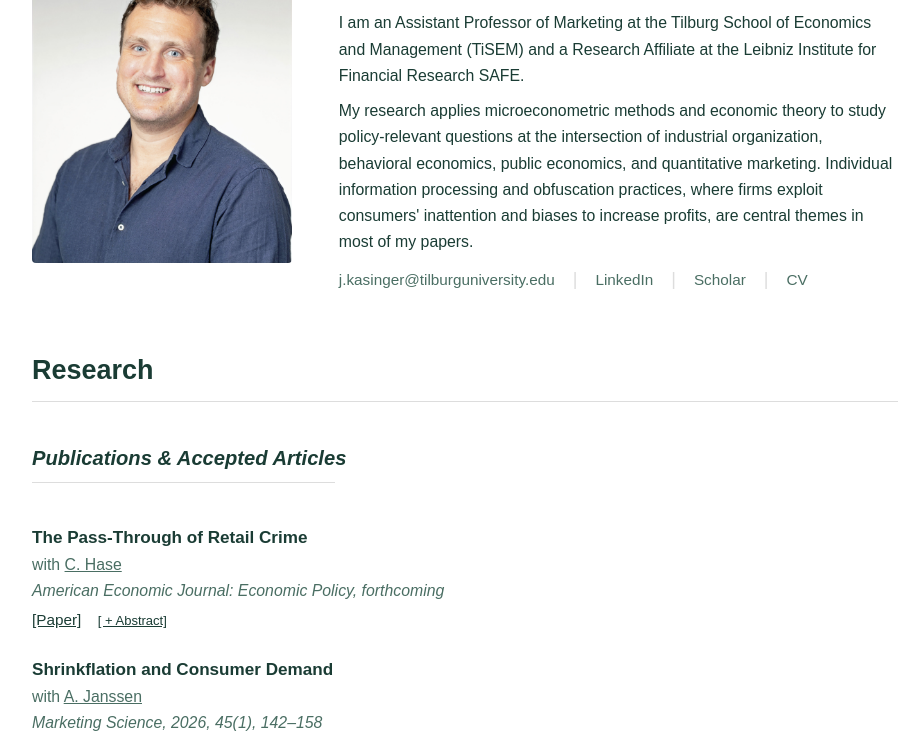
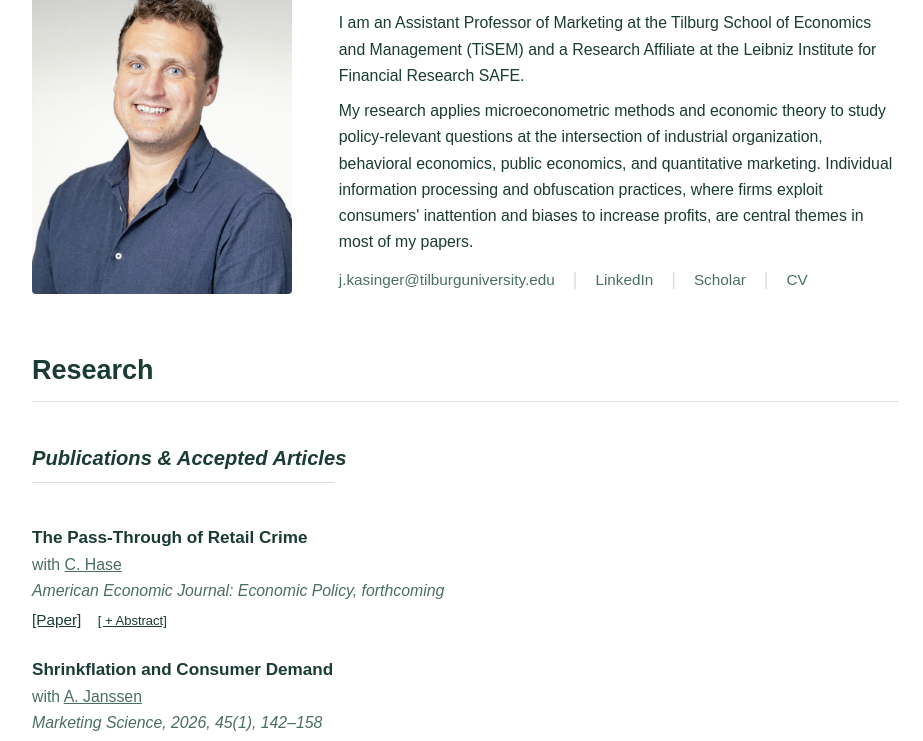
Before and after one commit to kasingerj/Personal_website, a plain HTML site: page index.html in a window 1280 px wide. Shown: the part 198-939 px from the top of the page, without its empty margins (175-1098 px from the left). Drawn offline with Linux system fonts and the light colour scheme.

Commit message:
Align intro picture with name/links via stretch + object-fit

```diff
--- a/index.html
+++ b/index.html
@@ -83,10 +83,12 @@
 
         .intro img {
             width: 260px;
-            height: auto;
             border-radius: 4px;
             flex-shrink: 0;
-            align-self: flex-start;
+            align-self: stretch;
+            object-fit: cover;
+            object-position: center top;
+            margin-top: 0.5em;
         }
 
         .intro-text h1 {
```
